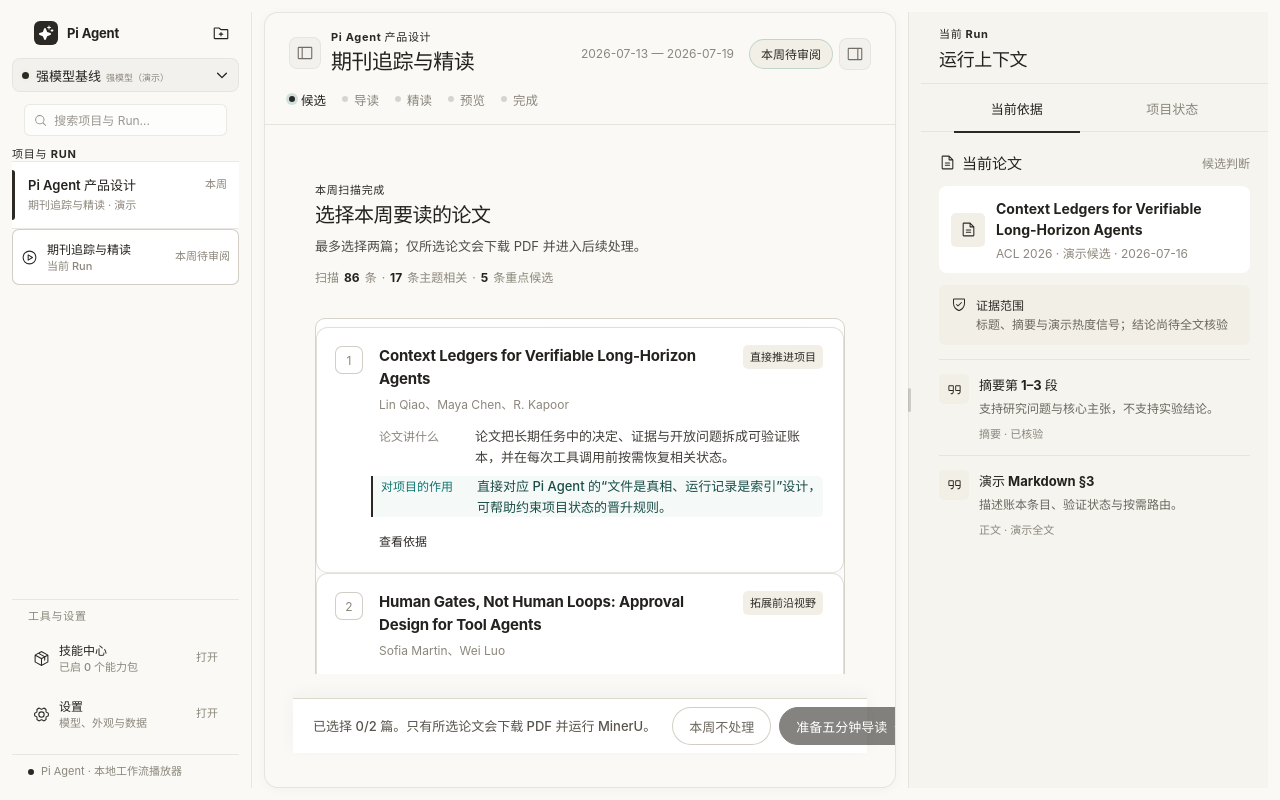
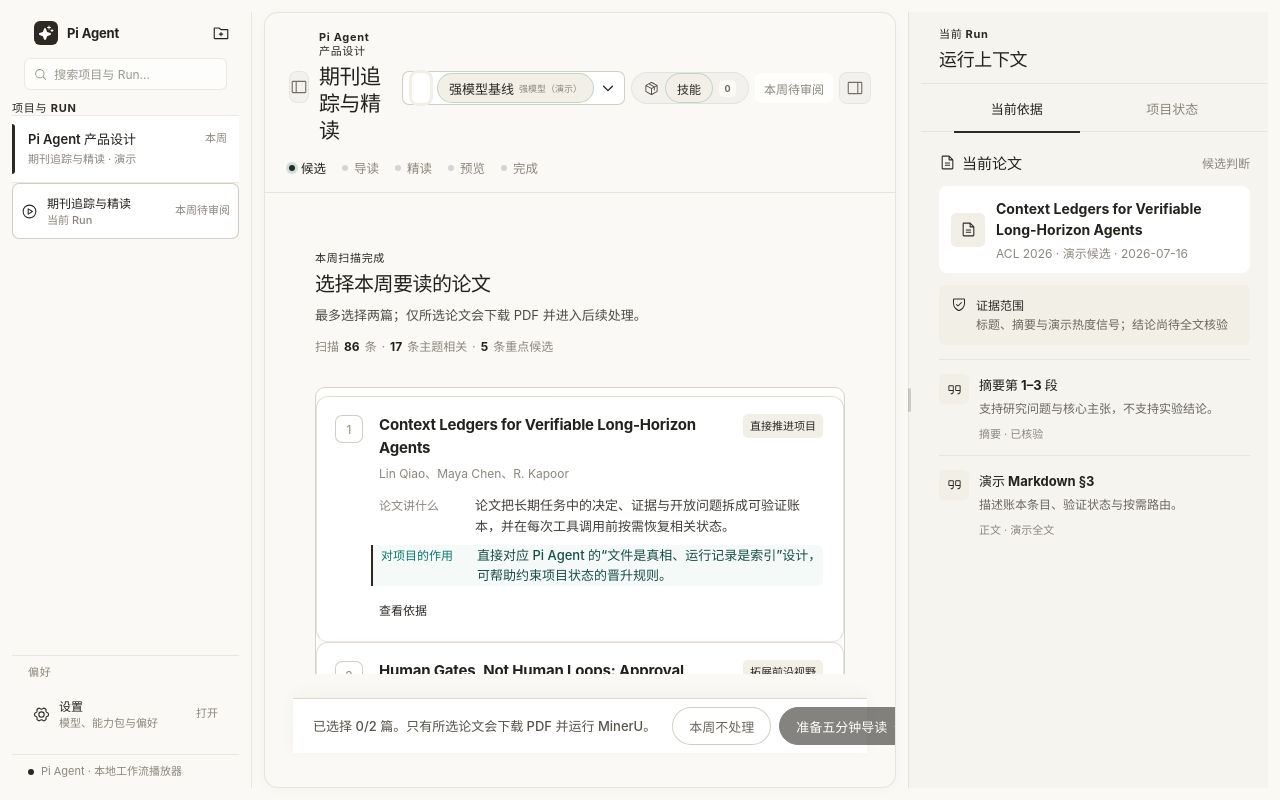
Before and after one commit to yuzhou4t/pi, a React (Vite) app: page / in a window 1280 px wide. Built offline with nearby package versions, Linux system fonts and the light colour scheme.

Commit message:
fix: remove sidebar dropdown to fix popover clipping bug, relocate model and skill controls into top-right header and settings

```diff
--- a/src/App.jsx
+++ b/src/App.jsx
@@ -319,6 +319,25 @@
           onToggleSidebar={() => setSidebarOpen((prev) => !prev)}
           contextRailOpen={contextRailOpen}
           onToggleContextRail={() => setContextRailOpen((prev) => !prev)}
+          providers={providers}
+          providerId={selectedProvider.id}
+          model={providerConfig.model}
+          providerOpen={providerOpen}
+          onProviderOpenChange={(open) => {
+            setProviderOpen(open);
+            if (open) {
+              setSettingsView(null);
+              setSkillCenterOpen(false);
+            }
+          }}
+          onProviderChange={selectProvider}
+          onModelChange={(model) => setProviderConfig((current) => ({ ...current, model }))}
+          onOpenSkills={() => {
+            setProviderOpen(false);
+            setSettingsView(null);
+            setSkillCenterOpen(true);
+          }}
+          installedSkillCount={installedSkillCount}
         />
 
         <WorkflowContextRail
--- a/src/components/ProjectRail.jsx
+++ b/src/components/ProjectRail.jsx
@@ -21,15 +21,6 @@
   mobileActive,
   activeRun,
   onSelectRun,
-  providers,
-  providerId,
-  model,
-  providerOpen,
-  onProviderOpenChange,
-  onProviderChange,
-  onModelChange,
-  onOpenSkills,
-  installedSkillCount,
 }) {
   const filteredProjects = projects.filter((project) =>
     `${project.name} ${project.state}`.toLowerCase().includes(query.trim().toLowerCase()),
@@ -47,18 +38,6 @@
         <button className="icon-button" type="button" aria-label="添加本地项目" onClick={onAddProject}>
           <FolderSimplePlus size={18} weight="regular" aria-hidden="true" />
         </button>
-      </div>
-
-      <div className="sidebar-provider-wrap">
-        <ProviderMenu
-          open={providerOpen}
-          onOpenChange={onProviderOpenChange}
-          providers={providers}
-          providerId={providerId}
-          model={model}
-          onProviderChange={onProviderChange}
-          onModelChange={onModelChange}
-        />
       </div>
 
       <label className="search-field" htmlFor="project-search">
@@ -114,16 +93,7 @@
       </div>
 
       <div className="rail-capabilities">
-        <span className="eyebrow">工具与设置</span>
-        <button className="capability-row" type="button" onClick={onOpenSkills}>
-          <Package size={17} weight="regular" aria-hidden="true" />
-          <span>
-            <strong>技能中心</strong>
-            <small>已启 {installedSkillCount} 个能力包</small>
-          </span>
-          <b>打开</b>
-        </button>
-
+        <span className="eyebrow">偏好</span>
         <button
           id="settings-trigger"
           className={`capability-row${settingsOpen ? " is-active" : ""}`}
@@ -135,7 +105,7 @@
           <GearSix size={17} weight="regular" aria-hidden="true" />
           <span>
             <strong>设置</strong>
-            <small>模型、外观与数据</small>
+            <small>模型、能力包与偏好</small>
           </span>
           <b>打开</b>
         </button>
--- a/src/components/SettingsPanel.jsx
+++ b/src/components/SettingsPanel.jsx
@@ -5,6 +5,7 @@
   Database,
   FolderSimple,
   GearSix,
+  Package,
   Palette,
   ShieldCheck,
   X,
@@ -13,6 +14,7 @@
 const sections = [
   { id: "general", label: "常规", icon: GearSix },
   { id: "providers", label: "模型服务商", icon: Cpu },
+  { id: "skills", label: "技能中心", icon: Package },
   { id: "appearance", label: "外观", icon: Palette },
   { id: "data", label: "项目与数据", icon: Database },
   { id: "shortcuts", label: "快捷键", icon: Command },
@@ -29,7 +31,7 @@
   );
 }
 
-export function SettingsQuickPanel({ providerName, model, onOpenFull, onClose }) {
+export function SettingsQuickPanel({ providerName, model, onOpenFull, onOpenSkills, onClose }) {
   return (
     <div className="settings-popover-layer" role="presentation" onMouseDown={onClose}>
       <section
@@ -50,6 +52,7 @@
 
         <div className="quick-setting-list">
           <QuickSetting icon={Cpu} label="模型与服务商" detail={`${providerName} · ${model}`} onClick={() => onOpenFull("providers")} />
+          <QuickSetting icon={Package} label="技能中心" detail="管理 Agent 能力扩展包" onClick={onOpenSkills ?? (() => onOpenFull("skills"))} />
           <QuickSetting icon={Palette} label="外观" detail="浅色 · 紧凑界面" onClick={() => onOpenFull("appearance")} />
           <QuickSetting icon={FolderSimple} label="项目与本地数据" detail="仅保存在本机" onClick={() => onOpenFull("data")} />
         </div>
--- a/src/components/WorkflowWorkspace.jsx
+++ b/src/components/WorkflowWorkspace.jsx
@@ -12,6 +12,7 @@
   Info,
   ListChecks,
   NotePencil,
+  Package,
   PaperPlaneTilt,
   Quotes,
   ShieldCheck,
@@ -20,6 +21,7 @@
   XCircle,
 } from "@phosphor-icons/react";
 import { workflowFixture } from "../workflow/fixtures.js";
+import { ProviderMenu } from "./ProviderMenu.jsx";
 
 const STATUS_LABELS = {
   review_ready: "本周待审阅",
@@ -98,7 +100,23 @@
   return preview ? [preview] : [];
 }
 
-function WorkflowHeader({ run, status, sidebarOpen, onToggleSidebar, contextRailOpen, onToggleContextRail }) {
+function WorkflowHeader({
+  run,
+  status,
+  sidebarOpen,
+  onToggleSidebar,
+  contextRailOpen,
+  onToggleContextRail,
+  providers,
+  providerId,
+  model,
+  providerOpen,
+  onProviderOpenChange,
+  onProviderChange,
+  onModelChange,
+  onOpenSkills,
+  installedSkillCount,
+}) {
   const activeStepIndex = findStepIndex(status);
 
   return (
@@ -120,8 +138,27 @@
           </div>
         </div>
 
-        <div className="workflow-run-meta" aria-label="运行摘要">
-          <span>{run?.windowLabel ?? workflowFixture.scanSummary?.window ?? "本周"}</span>
+        <div className="workflow-run-meta" aria-label="模型与运行摘要">
+          {providers ? (
+            <ProviderMenu
+              open={providerOpen}
+              onOpenChange={onProviderOpenChange}
+              providers={providers}
+              providerId={providerId}
+              model={model}
+              onProviderChange={onProviderChange}
+              onModelChange={onModelChange}
+            />
+          ) : null}
+
+          {onOpenSkills ? (
+            <button className="compact-action topbar-skill-button" type="button" onClick={onOpenSkills}>
+              <Package size={15} weight="regular" aria-hidden="true" />
+              <span>技能</span>
+              <b>{installedSkillCount}</b>
+            </button>
+          ) : null}
+
           <span className="workflow-run-status">{STATUS_LABELS[status] ?? status}</span>
           <button
             className={`column-toggle-btn${!contextRailOpen ? " is-collapsed" : ""}`}
@@ -638,6 +675,15 @@
   onToggleSidebar,
   contextRailOpen,
   onToggleContextRail,
+  providers,
+  providerId,
+  model,
+  providerOpen,
+  onProviderOpenChange,
+  onProviderChange,
+  onModelChange,
+  onOpenSkills,
+  installedSkillCount,
 }) {
   const status = normalizeStatus(run?.status);
   const papers = workflowFixture.papers ?? [];
@@ -669,6 +715,15 @@
         onToggleSidebar={onToggleSidebar}
         contextRailOpen={contextRailOpen}
         onToggleContextRail={onToggleContextRail}
+        providers={providers}
+        providerId={providerId}
+        model={model}
+        providerOpen={providerOpen}
+        onProviderOpenChange={onProviderOpenChange}
+        onProviderChange={onProviderChange}
+        onModelChange={onModelChange}
+        onOpenSkills={onOpenSkills}
+        installedSkillCount={installedSkillCount}
       />
       {content}
     </main>
```
